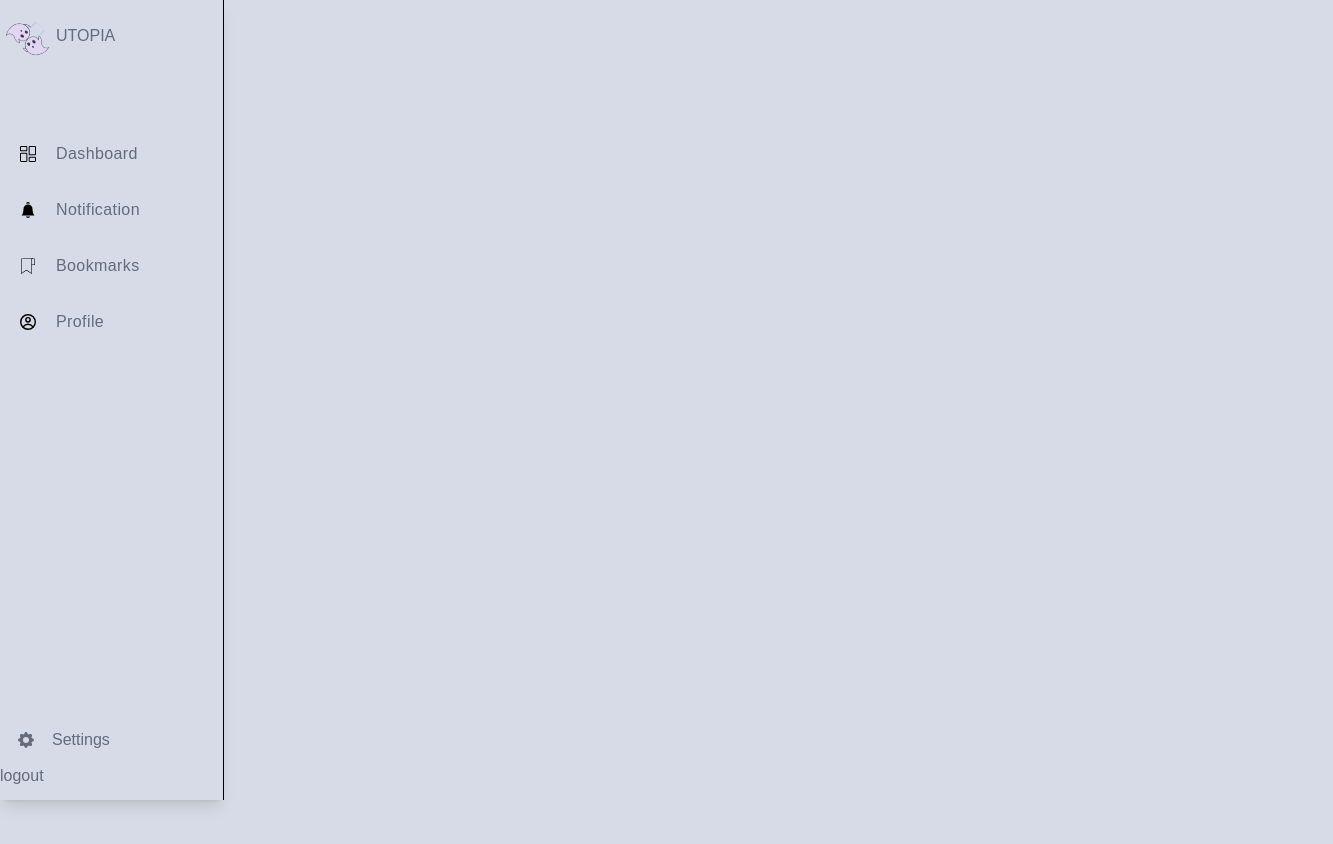
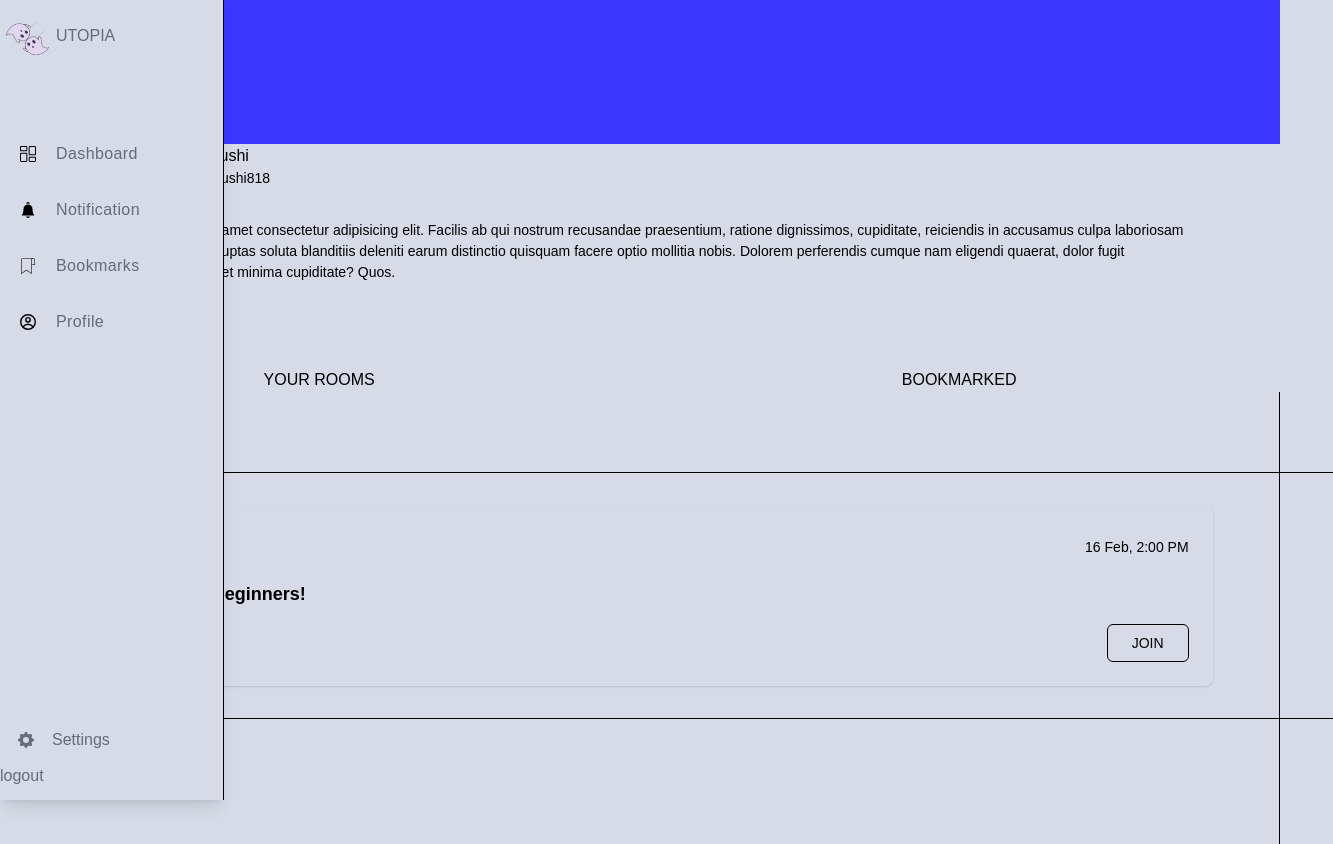
Before and after one commit to khushi818/Utopia, a React (Vite) app in the folder Frontend/utopia/: page /profile in a window 1280 px wide. Shown: the top 844 px of the page, 1333 px wide, since content can reach past the window. Before the commit the page ends 800 px from the top, so only its background shows below. Built offline with nearby package versions, Linux system fonts and the light colour scheme.

Commit message:
profile styling

```diff
--- a/Frontend/utopia/src/Pages/Dashboard.jsx
+++ b/Frontend/utopia/src/Pages/Dashboard.jsx
@@ -9,7 +9,7 @@ const Dashboard = () => {
     const { isAuthenticated } = useAuthContext()
     return (
         <>
-            {isAuthenticated ? <div className='flex justify-center items-center'>
+            {isAuthenticated ? <div className='flex justify-between items-center'>
                 <div className='bg-main dark:bg-dark'>
                     <div className='grid grid-cols-4 h-screen'>
                         <Navbar />
@@ -20,7 +20,6 @@ const Dashboard = () => {
             </div> : <Navigate to="/login" />
             }
         </>
-
     )
 }
 
--- a/Frontend/utopia/src/Pages/Profile.jsx
+++ b/Frontend/utopia/src/Pages/Profile.jsx
@@ -1,14 +1,57 @@
 import React from 'react'
 import Navbar from '../components/Navbar'
 
-
 const Profile = () => {
     return (
-        <div className='bg-main dark:bg-dark'>
-            <div className='grid grid-cols-4 h-screen'>
+        <section className='bg-main dark:bg-dark'>
+            <div className='h-screen '>
                 <Navbar />
+                <div className="flex flex-col justify-center max-w-full ">
+                    <div className=' bg-primary w-full h-36 relative'>
+                        <img src="/myAvatar.png" className='absolute left-20 top-20 w-28 rounded-full border border-dark' />
+                        <div className='ml-48 mt-36 flex items-start flex-col'>
+                            <h5 className='ml-2 text-md'>Khushi</h5>
+                            <h5 className='text-sm'>@khushi818</h5>
+                        </div>
+                        <div>
+                            <p className='text-[14px] px-20 pt-8'>
+                                Lorem ipsum, dolor sit amet consectetur adipisicing elit. Facilis ab qui nostrum recusandae praesentium, ratione dignissimos, cupiditate, reiciendis in accusamus culpa laboriosam impedit sequi ullam voluptas soluta blanditiis deleniti earum distinctio quisquam facere optio mollitia nobis. Dolorem perferendis cumque nam eligendi
+                                quaerat, dolor fugit praesentium ullam, amet minima cupiditate? Quos.
+                            </p>
+                        </div>
+                    </div>
+                    {/* slide */}
+                    <div className='flex justify-around items-start mt-56 '>
+                        <h4>YOUR ROOMS</h4>
+                        <h4>BOOKMARKED</h4>
+                    </div>
+                    <div className='flex flex-col border-r pt-20 border-5 min-h-screen'>
+                        <div className="border-y border-3 h-3/6 py-8 md:px-6 w-full ml-[3.35rem] px-1">
+                            <div className="w-42 h-15 p-6 mr-24  rounded-lg shadow dark:bg-gray-800 dark:border-gray-700">
+                                <div className='flex justify-between items-center'>
+                                    <div className='flex justify-center items-center'>
+                                        <img className="w-8 rounded-full" src="/myAvatar.png" alt="user-image" />
+                                        <h3 className='p-2 text-sm'>username</h3>
+                                    </div>
+                                    <p className='text-sm '>16 Feb, 2:00 PM</p>
+                                </div>
+                                <div className='p-4 font-bold text-[18px]'>
+                                    <h3>JavaScript beginners!</h3>
+                                </div>
+                                <div className='flex justify-between items-center '>
+                                    <p className='text-sm '>8 views</p>
+                                    <button className='text-sm border px-6 py-2 rounded-md hover:bg-secondary hover:text-white'>JOIN</button>
+                                </div>
+                            </div>
+                        </div>
+                    </div>
+
+                </div>
             </div>
-        </div>
+
+
+
+        </section >
     )
 }
 
--- a/Frontend/utopia/src/Pages/Profile_setting.jsx
+++ b/Frontend/utopia/src/Pages/Profile_setting.jsx
@@ -5,11 +5,11 @@ import Activity from '../components/Activity'
 
 const Profile_setting = () => {
     return (
-        <div className='bg-main dark:bg-dark'>
-            <div className='grid grid-cols-4 h-screen'>
+        <section section className='bg-main dark:bg-dark' >
+            <div className='h-screen '>
                 <Navbar />
             </div>
-        </div>
+        </section>
     )
 }
 
```
